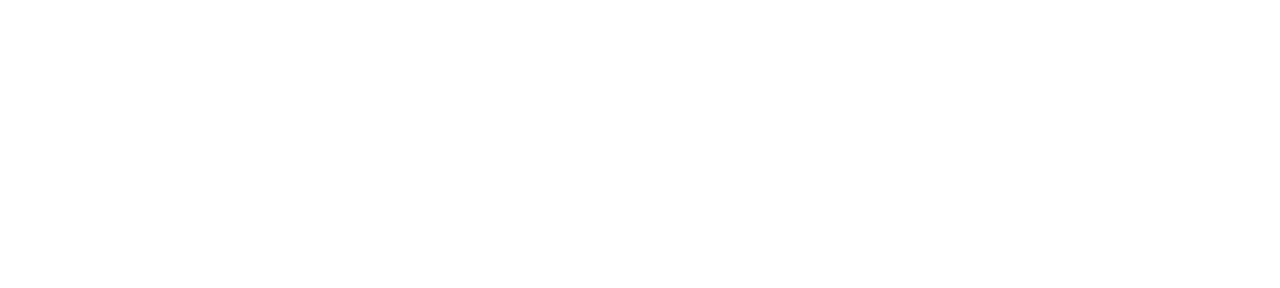
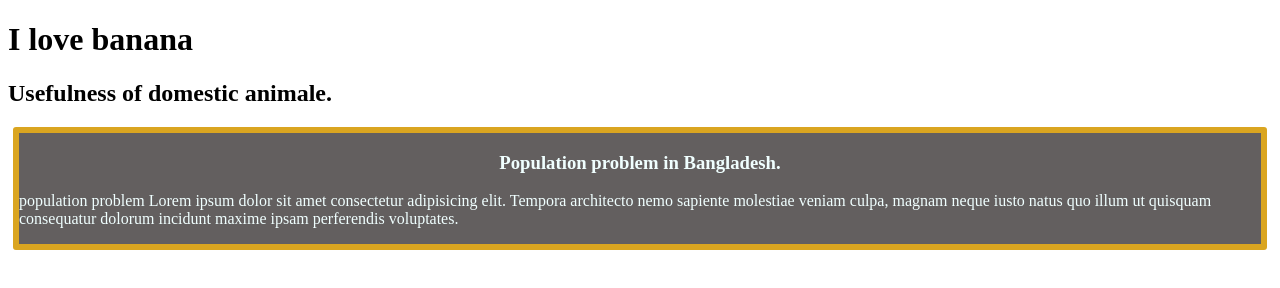
Before and after one commit to Maznur0079/my-third-repo, a plain HTML site: page index.html in a window 1280 px wide. Drawn offline with Linux system fonts and the light colour scheme.

Commit message:
style add

```diff
--- a/index.html
+++ b/index.html
@@ -6,6 +6,12 @@
     <meta name="viewport" content="width=device-width, initial-scale=1.0">
     <title>My First Github Website</title>
     <link rel="stylesheet" href="style.css">
+    <h1>I love banana</h1>
+    <h2>Usefulness of domestic animale.</h2>
+    <div>
+    <h3 class="population">Population problem in Bangladesh.</h3>
+    <p>population problem Lorem ipsum dolor sit amet consectetur adipisicing elit. Tempora architecto nemo sapiente molestiae veniam culpa, magnam neque iusto natus quo illum ut quisquam consequatur dolorum incidunt maxime ipsam perferendis voluptates.</p></div>
+
 </head>
 <body>
 
--- a/style.css
+++ b/style.css
@@ -0,0 +1,10 @@
+.population{
+    text-align: center;
+}
+div{
+    background-color: rgb(99, 95, 95);
+    color: azure;
+    border: 6px solid goldenrod;
+    border-radius: 3px;
+    margin: 5px;
+}
```
